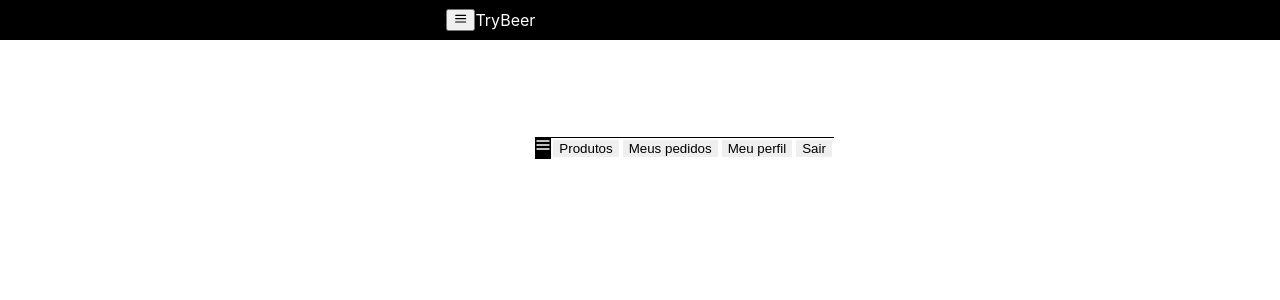
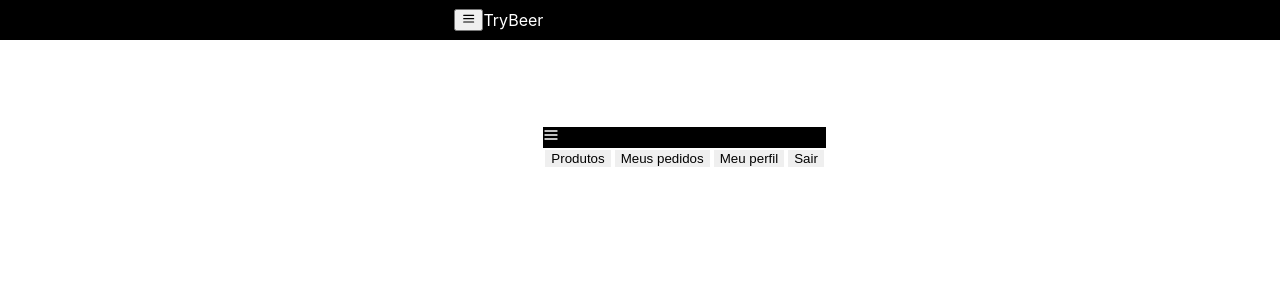
Before and after one commit to cleytonoliveira/trybeer, a React (Create React App) app in the folder front-end/: page /products in a window 1280 px wide. Both pictures are taken after a click on the button 610 px from the left and 19 px from the top of the page. Shown: the top 300 px of the page. Built offline with nearby package versions, Linux system fonts and the light colour scheme.

Commit message:
Arrumando TAG de navegaçao do Menu

```diff
--- a/front-end/src/components/menu/MenuSideBar.jsx
+++ b/front-end/src/components/menu/MenuSideBar.jsx
@@ -13,12 +13,12 @@ function MenuSideBar() {
 
   return (
     <div className="side-menu-container menuSideBar">
-      <span
+      <nav
         data-testid="top-hamburguer"
         className="menuIcon"
       >
         <FiMenu />
-      </span>
+      </nav>
 
       <button
         type="button"
```
Also changed, not shown: 1 other file (tests, documents, lock files or other folders).
